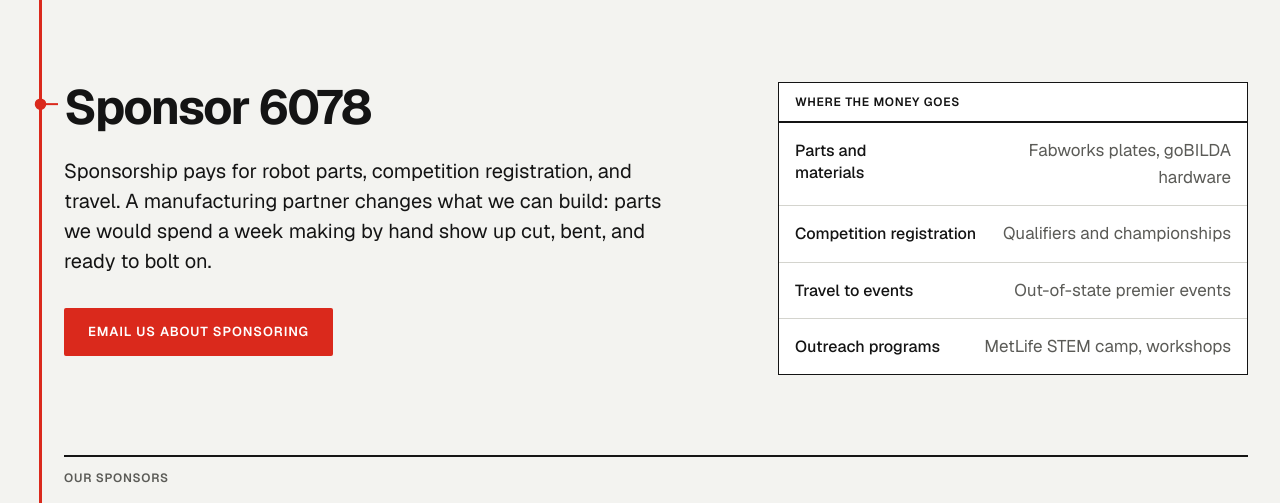
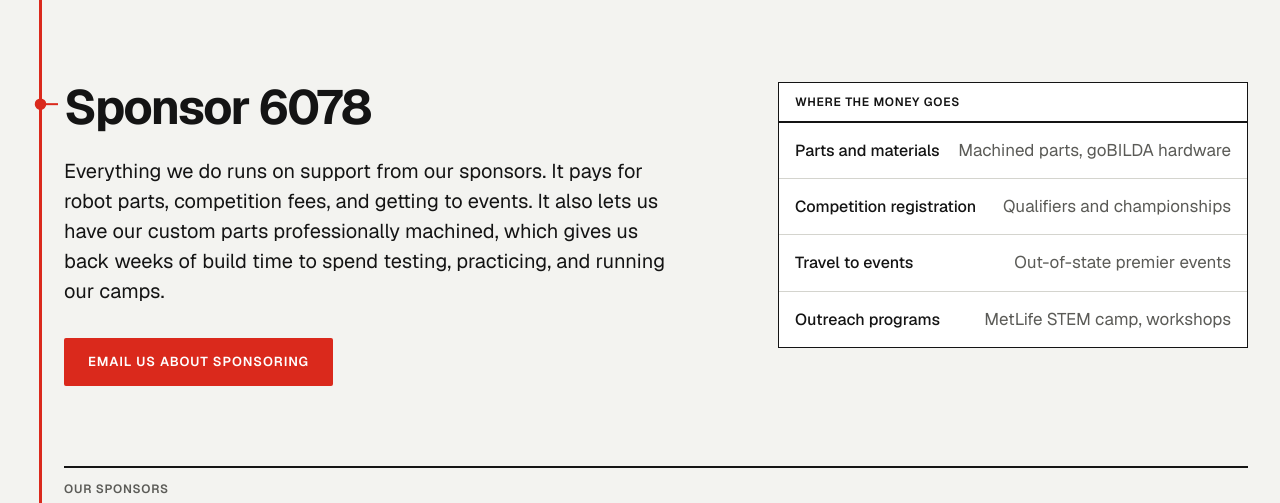
Before and after one commit to CTRW6078/website, a plain HTML site: page index.html in a window 1280 px wide. Shown: the part 6420-6923 px from the top of the page. Drawn offline with nearby package versions, Linux system fonts and the light colour scheme.

Commit message:
Rewrite sponsor pitch in a warmer voice
Co-Authored-By: Claude Opus 5.5 <noreply@anthropic.com>

```diff
--- a/index.html
+++ b/index.html
@@ -445,9 +445,10 @@
             <div class="sponsor-pitch">
               <h2 id="sponsor-title" data-wire-node>Sponsor 6078</h2>
               <p class="sponsor-lede">
-                Sponsorship pays for robot parts, competition registration, and travel.
-                A manufacturing partner changes what we can build: parts we would spend
-                a week making by hand show up cut, bent, and ready to bolt on.
+                Everything we do runs on support from our sponsors. It pays for robot parts,
+                competition fees, and getting to events. It also lets us have our custom parts
+                professionally machined, which gives us back weeks of build time to spend
+                testing, practicing, and running our camps.
               </p>
               <div class="actions">
                 <a class="btn btn-primary" href="mailto:6078ctrw@gmail.com?subject=Sponsoring%20FTC%206078">Email us about sponsoring</a>
@@ -457,7 +458,7 @@
             <div class="ledger" role="group" aria-labelledby="ledger-title">
               <h3 class="ledger-title" id="ledger-title">Where the money goes</h3>
               <dl>
-                <div><dt>Parts and materials</dt><dd>Fabworks plates, goBILDA hardware</dd></div>
+                <div><dt>Parts and materials</dt><dd>Machined parts, goBILDA hardware</dd></div>
                 <div><dt>Competition registration</dt><dd>Qualifiers and championships</dd></div>
                 <div><dt>Travel to events</dt><dd>Out-of-state premier events</dd></div>
                 <div><dt>Outreach programs</dt><dd>MetLife STEM camp, workshops</dd></div>
```
